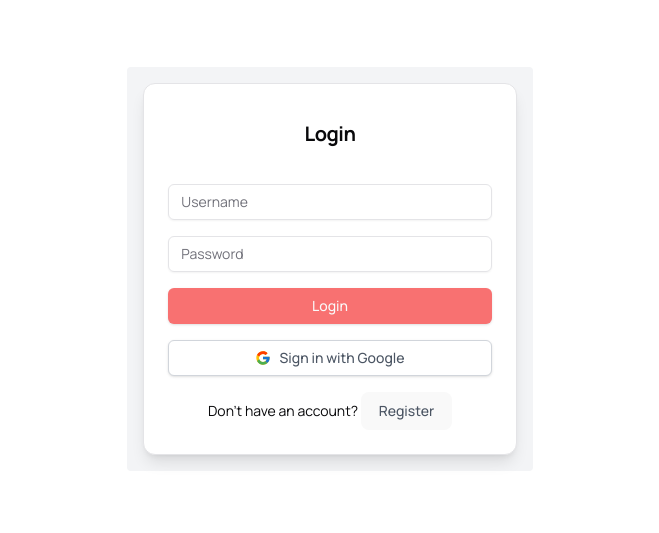
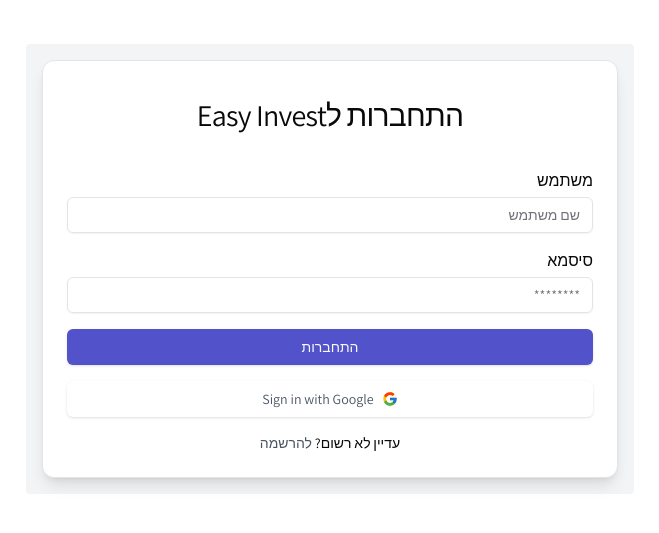
Before and after one commit to Moriahbs/EasyInvest, a React (Vite) app in the folder client/: page / in a window 1280 px wide. Shown: the part 131-664 px from the top of the page, without its empty margins (310-969 px from the left). Built offline with nearby package versions, Linux system fonts and the light colour scheme.

Commit message:
change login page to look like figma design

```diff
--- a/client/index.html
+++ b/client/index.html
@@ -11,6 +11,10 @@
       href="https://fonts.googleapis.com/css2?family=Manrope:wght@200..800&display=swap"
       rel="stylesheet"
     />
+    <link
+      href="https://fonts.googleapis.com/css2?family=Assistant:wght@400;700&display=swap&subset=hebrew"
+      rel="stylesheet"
+    />
   </head>
 
   <body>
--- a/client/src/assets/Layout.tsx
+++ b/client/src/assets/Layout.tsx
@@ -8,7 +8,7 @@
 
   return (
     <SidebarProvider>
-      <div className="flex h-screen w-screen">
+      <div className="flex h-screen w-screen font-sans">
         {!hideSidebar && <AppSidebar />}
         <main className="flex-1 p-6 h-full w-full relative">
           <SidebarTrigger className="absolute top-[-15px] left-[-25px] hover:border-gray-300 focus:outline-none focus:ring-0" />
--- a/client/src/components/app-sidebar.tsx
+++ b/client/src/components/app-sidebar.tsx
@@ -38,7 +38,9 @@
     <Sidebar>
       <SidebarContent>
         <SidebarGroup>
-          <SidebarGroupLabel>Trip Pix</SidebarGroupLabel>
+          <SidebarGroupLabel className="text-lg mb-4">
+            Easy Invest
+          </SidebarGroupLabel>
           <SidebarGroupContent>
             <SidebarMenu>
               {items.map((item) => (
--- a/client/src/index.css
+++ b/client/src/index.css
@@ -3,7 +3,6 @@
 @tailwind utilities;
 
 :root {
-  font-family: "Manrope";
   line-height: 1.5;
   font-weight: 400;
 
@@ -152,8 +151,6 @@
   }
 }
 
-
-
 @layer base {
   * {
     @apply border-border outline-ring/50;
--- a/client/src/pages/Login.tsx
+++ b/client/src/pages/Login.tsx
@@ -49,9 +49,9 @@
       validateToken();
     } catch (error: any) {
       if (error.status === 401) {
-        setGeneralError("Incorrect credentials");
+        setGeneralError("פרטים לא נכונים");
       } else {
-        setGeneralError(error.response.data.error || "Internal error");
+        setGeneralError(error.response?.data?.error || "שגיאה בשרת");
       }
     }
   };
@@ -60,22 +60,29 @@
     (window.location.href = `${config.SERVER_URL}/auth/google`);
 
   const errorClass = "text-red-500 text-xs w-fit ml-1 mt-1";
+  const labelClass = "block font-medium text-right mb-1";
 
   return (
-    <div className="flex items-center justify-center bg-gray-100 rounded w-1/3 p-4">
-      <Card className="w-full max-w-md shadow-lg">
+    <div
+      className="flex items-center justify-center bg-gray-100 rounded w-1/2 p-4 font-hebrew"
+      dir="rtl"
+    >
+      <Card className="w-full shadow-lg">
         <CardHeader>
-          <CardTitle className="text-center text-xl font-bold p-3">
-            {isLogin ? "Login" : "Register"}
+          <CardTitle className="text-center text-3xl p-3 !font-normal">
+            {isLogin ? "התחברות לEasy Invest" : "הרשמה לEasy Invest"}
           </CardTitle>
         </CardHeader>
         <CardContent>
           <form onSubmit={handleSubmit(onSubmit)} className="space-y-4">
             <div>
+              <label className={labelClass}>משתמש</label>
               <Input
                 type="username"
-                placeholder="Username"
-                {...register("username", { required: "Username is required" })}
+                placeholder="שם משתמש"
+                {...register("username", {
+                  required: "יש להכניס פרטי שם משתמש",
+                })}
                 className="w-full"
               />
               {errors.username && (
@@ -84,10 +91,11 @@
             </div>
             {!isLogin && (
               <div>
+                <label className={labelClass}>מייל</label>
                 <Input
                   type="email"
-                  placeholder="Email"
-                  {...register("email", { required: "Email is required" })}
+                  placeholder="כתובת מייל"
+                  {...register("email", { required: "יש להכניס כתובת מייל" })}
                   className="w-full"
                 />
                 {errors.email && (
@@ -96,11 +104,12 @@
               </div>
             )}
             <div>
+              <label className={labelClass}>סיסמא</label>
               <Input
                 type="password"
-                placeholder="Password"
+                placeholder={isLogin ? "********" : "סיסמא בעלת 10 תווים לפחות"}
                 {...register("password", {
-                  required: "Password is required",
+                  required: "יש להכניס סיסמא",
                 })}
                 className="w-full"
               />
@@ -108,25 +117,28 @@
                 <p className={errorClass}>{errors.password.message}</p>
               )}
             </div>
-            <Button type="submit" className="w-full hover:border-none">
-              {isLogin ? "Login" : "Register"}
+            <Button
+              type="submit"
+              className="w-full bg-[#5252cb] hover:bg-[#7878e0] border-none"
+            >
+              {isLogin ? "התחברות" : "הרשמה"}
             </Button>
             {generalError && <p className={errorClass}>{generalError}</p>}
           </form>
           <Button
             onClick={handleGoogleLogin}
-            className="w-full flex items-center justify-center gap-2 mt-4 bg-white border border-gray-300 text-gray-600 hover:bg-gray-100 hover:border-none"
+            className="w-full flex items-center justify-center gap-2 mt-4 bg-white text-gray-600 hover:bg-gray-100 border-transparent"
           >
             <FcGoogle size={20} /> {isLogin ? "Sign in" : "Sign up"} with Google
           </Button>
           <p className="text-center text-sm mt-4">
-            {isLogin ? "Don't have an account?" : "Already have an account?"}{" "}
-            <button
+            {isLogin ? "עדיין לא רשום?" : "כבר יש לך משתמש?"}{" "}
+            <span
               onClick={() => setIsLogin(!isLogin)}
-              className="text-gray-600 hover:underline"
+              className="text-gray-600 hover:underline cursor-pointer"
             >
-              {isLogin ? "Register" : "Login"}
-            </button>
+              {isLogin ? "להרשמה" : "להתחברות"}
+            </span>
           </p>
         </CardContent>
       </Card>
--- a/client/src/pages/Profile.tsx
+++ b/client/src/pages/Profile.tsx
@@ -120,7 +120,7 @@
     <div className="p-6 space-x-8 flex h-fit w-full justify-around">
       <Card className="h-fit w-1/2">
         <CardHeader>
-          <CardTitle>Profile</CardTitle>
+          <CardTitle className=" text-xl p-1">פרופיל אישי</CardTitle>
         </CardHeader>
         <CardContent className="flex items-center gap-3 justify-around">
           <UploadProfile
@@ -130,7 +130,7 @@
           />
           <div className="space-y-4 w-1/2">
             <div>
-              <Label htmlFor="username">Username</Label>
+              <Label htmlFor="username">שם משתמש</Label>
               <Input
                 id="username"
                 value={newUsername}
@@ -140,12 +140,12 @@
               {allUsernames.includes(newUsername) &&
                 !(newUsername === user.username) && (
                   <p className="text-red-500 text-xs w-fit ml-1 mt-1">
-                    Username is taken
+                    שם המשתמש תפוס{" "}
                   </p>
                 )}
             </div>
             <div>
-              <Label htmlFor="email">Email</Label>
+              <Label htmlFor="email">כתובת מייל</Label>
               <Input id="email" value={user.email} disabled />
             </div>
 
@@ -158,7 +158,7 @@
                   !(newUsername === user.username))
               }
             >
-              Save Changes
+              שמירת שינויים{" "}
             </Button>
           </div>
         </CardContent>
--- a/client/tailwind.config.js
+++ b/client/tailwind.config.js
@@ -4,64 +4,68 @@
   content: ["./index.html", "./src/**/*.{ts,tsx,js,jsx}"],
   theme: {
     extend: {
+      fontFamily: {
+        sans: ['"Manrope"', "sans-serif"],
+        hebrew: ['"Assistant"', "sans-serif"],
+      },
       borderRadius: {
-  			lg: 'var(--radius)',
-  			md: 'calc(var(--radius) - 2px)',
-  			sm: 'calc(var(--radius) - 4px)'
+        lg: "var(--radius)",
+        md: "calc(var(--radius) - 2px)",
+        sm: "calc(var(--radius) - 4px)",
       },
       colors: {
-  			background: 'hsl(var(--background))',
-  			foreground: 'hsl(var(--foreground))',
+        background: "hsl(var(--background))",
+        foreground: "hsl(var(--foreground))",
         card: {
-  				DEFAULT: 'hsl(var(--card))',
-  				foreground: 'hsl(var(--card-foreground))'
+          DEFAULT: "hsl(var(--card))",
+          foreground: "hsl(var(--card-foreground))",
         },
         popover: {
-  				DEFAULT: 'hsl(var(--popover))',
-  				foreground: 'hsl(var(--popover-foreground))'
+          DEFAULT: "hsl(var(--popover))",
+          foreground: "hsl(var(--popover-foreground))",
         },
         primary: {
-  				DEFAULT: 'hsl(var(--primary))',
-  				foreground: 'hsl(var(--primary-foreground))'
+          DEFAULT: "hsl(var(--primary))",
+          foreground: "hsl(var(--primary-foreground))",
         },
         secondary: {
-  				DEFAULT: 'hsl(var(--secondary))',
-  				foreground: 'hsl(var(--secondary-foreground))'
+          DEFAULT: "hsl(var(--secondary))",
+          foreground: "hsl(var(--secondary-foreground))",
         },
         muted: {
-  				DEFAULT: 'hsl(var(--muted))',
-  				foreground: 'hsl(var(--muted-foreground))'
+          DEFAULT: "hsl(var(--muted))",
+          foreground: "hsl(var(--muted-foreground))",
         },
         accent: {
-  				DEFAULT: 'hsl(var(--accent))',
-  				foreground: 'hsl(var(--accent-foreground))'
+          DEFAULT: "hsl(var(--accent))",
+          foreground: "hsl(var(--accent-foreground))",
         },
         destructive: {
-  				DEFAULT: 'hsl(var(--destructive))',
-  				foreground: 'hsl(var(--destructive-foreground))'
+          DEFAULT: "hsl(var(--destructive))",
+          foreground: "hsl(var(--destructive-foreground))",
         },
-  			border: 'hsl(var(--border))',
-  			input: 'hsl(var(--input))',
-  			ring: 'hsl(var(--ring))',
+        border: "hsl(var(--border))",
+        input: "hsl(var(--input))",
+        ring: "hsl(var(--ring))",
         chart: {
-  				'1': 'hsl(var(--chart-1))',
-  				'2': 'hsl(var(--chart-2))',
-  				'3': 'hsl(var(--chart-3))',
-  				'4': 'hsl(var(--chart-4))',
-  				'5': 'hsl(var(--chart-5))'
+          1: "hsl(var(--chart-1))",
+          2: "hsl(var(--chart-2))",
+          3: "hsl(var(--chart-3))",
+          4: "hsl(var(--chart-4))",
+          5: "hsl(var(--chart-5))",
         },
         sidebar: {
-  				DEFAULT: 'hsl(var(--sidebar-background))',
-  				foreground: 'hsl(var(--sidebar-foreground))',
-  				primary: 'hsl(var(--sidebar-primary))',
-  				'primary-foreground': 'hsl(var(--sidebar-primary-foreground))',
-  				accent: 'hsl(var(--sidebar-accent))',
-  				'accent-foreground': 'hsl(var(--sidebar-accent-foreground))',
-  				border: 'hsl(var(--sidebar-border))',
-  				ring: 'hsl(var(--sidebar-ring))'
-  			}
-  		}
-  	}
+          DEFAULT: "hsl(var(--sidebar-background))",
+          foreground: "hsl(var(--sidebar-foreground))",
+          primary: "hsl(var(--sidebar-primary))",
+          "primary-foreground": "hsl(var(--sidebar-primary-foreground))",
+          accent: "hsl(var(--sidebar-accent))",
+          "accent-foreground": "hsl(var(--sidebar-accent-foreground))",
+          border: "hsl(var(--sidebar-border))",
+          ring: "hsl(var(--sidebar-ring))",
+        },
+      },
+    },
   },
   plugins: [require("tailwindcss-animate")],
 };
```
Also changed, not shown: 1 other file (tests, documents, lock files or other folders). Lines whose indentation alone changed are shown as unchanged.
